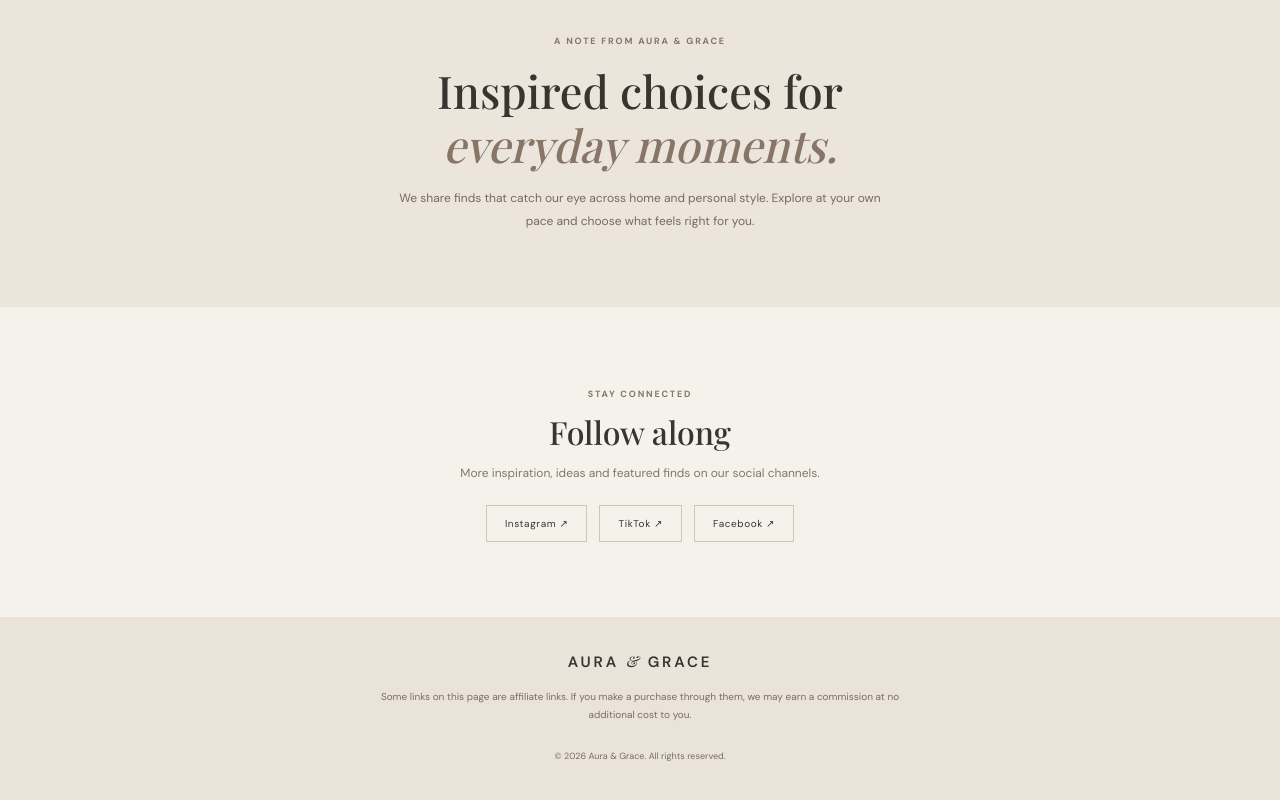
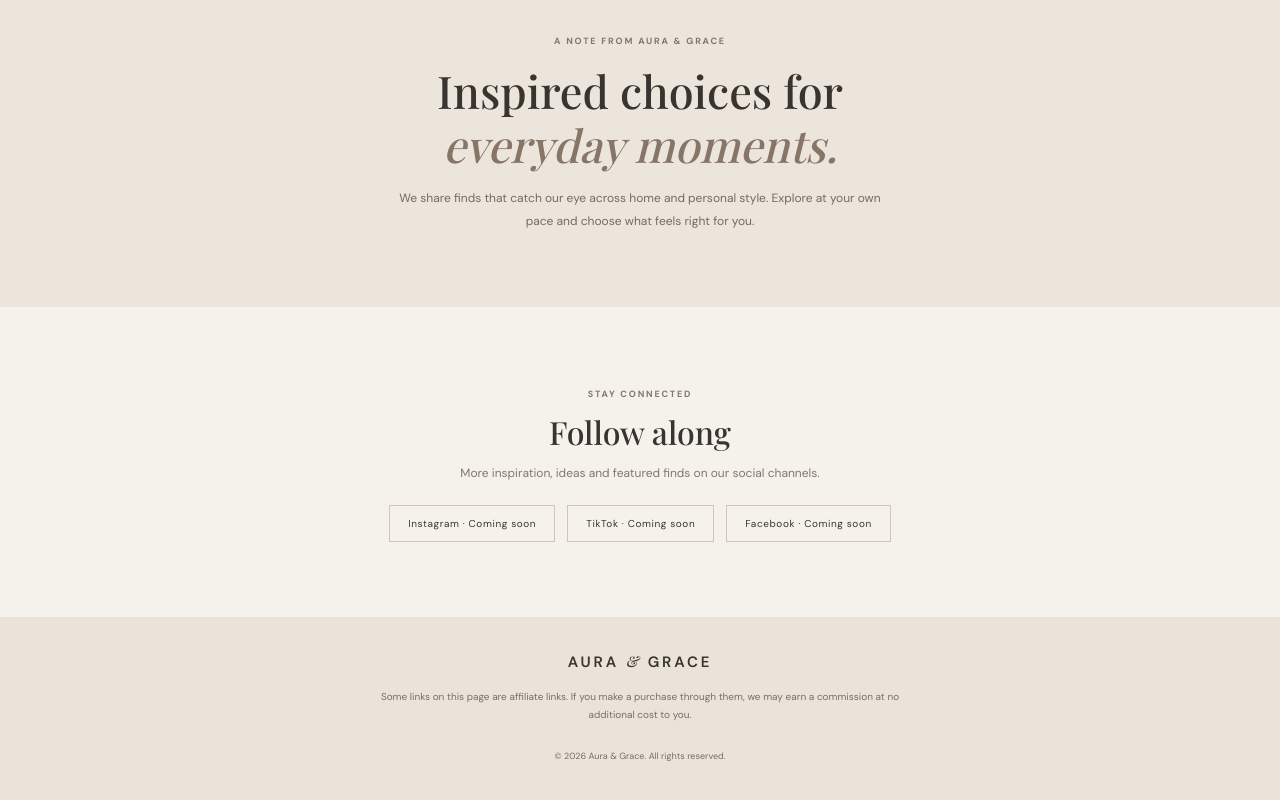
Before and after one commit to leitocuba/aura-and-grace, a plain HTML site: page index.html in a window 1280 px wide. Shown: the part 975-1775 px from the top of the page. Drawn offline with nearby package versions, Linux system fonts and the light colour scheme.

Commit message:
Remove placeholder social links that incorrectly jump to page top

```diff
--- a/index.html
+++ b/index.html
@@ -55,9 +55,9 @@
       <h2 data-i18n="follow">Follow along</h2>
       <p data-i18n="socialCopy">More inspiration, ideas and featured finds on our social channels.</p>
       <div class="social-links">
-        <a href="#" aria-label="Instagram" class="social-link" data-social="instagram">Instagram ↗</a>
-        <a href="#" aria-label="TikTok" class="social-link" data-social="tiktok">TikTok ↗</a>
-        <a href="#" aria-label="Facebook" class="social-link" data-social="facebook">Facebook ↗</a>
+        <span class="social-link is-unavailable" aria-disabled="true">Instagram · Coming soon</span>
+        <span class="social-link is-unavailable" aria-disabled="true">TikTok · Coming soon</span>
+        <span class="social-link is-unavailable" aria-disabled="true">Facebook · Coming soon</span>
       </div>
     </section>
   </main>
```
